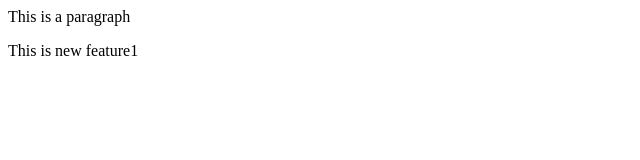
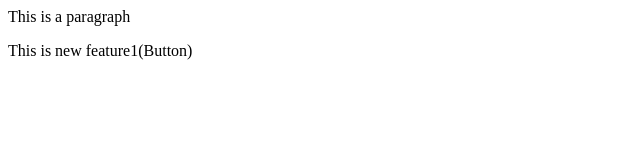
Before and after one commit to Kunal-Dhokrat/localrepo, a plain HTML site: page index.html in a window 1280 px wide. Shown: the full height of the page, 0-640 px from the left. Drawn offline with Linux system fonts and the light colour scheme.

Commit message:
Button Added

```diff
--- a/index.html
+++ b/index.html
@@ -1,2 +1,2 @@
 <p>This is a paragraph</p>
-<p>This is new feature1</p>
+<p>This is new feature1(Button)</p>
```
